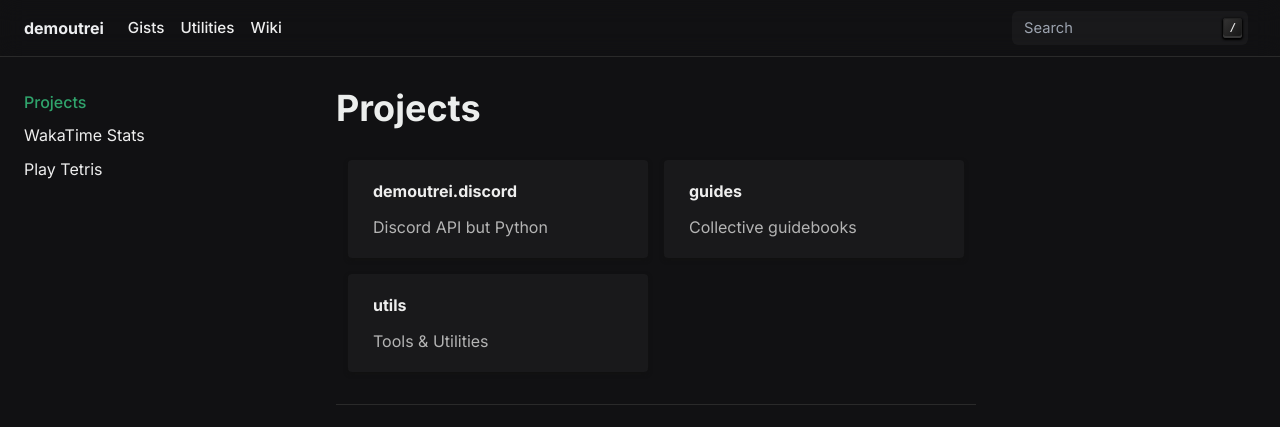
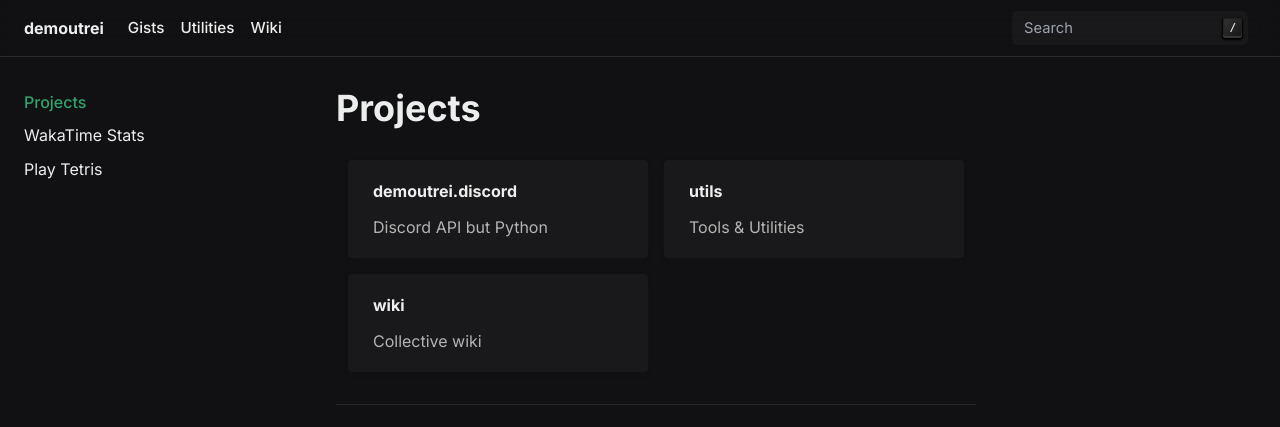
Before and after one commit to demoutrei/demoutrei, a Sphinx documentation site: the page built from source/projects.rst, in a window 1280 px wide. Shown: the top 427 px of the page. Built offline with Sphinx 7.4.7, drawn with Linux system fonts in a browser that asks for light colours.

Commit message:
Update guides -> wiki

```diff
--- a/source/projects.rst
+++ b/source/projects.rst
@@ -14,18 +14,18 @@ Projects
         Discord API but Python
 
 
-    .. grid-item-card:: guides
-        :link: https://guides.demoutrei.dev
-        :link-type: url
-
-        Collective guidebooks
-
-
     .. grid-item-card:: utils
         :link: https://utils.demoutrei.dev
         :link-type: url
 
         Tools & Utilities
+
+
+    .. grid-item-card:: wiki
+        :link: https://wiki.demoutrei.dev
+        :link-type: url
+
+        Collective wiki
 
 
 .. .. raw:: html
```
